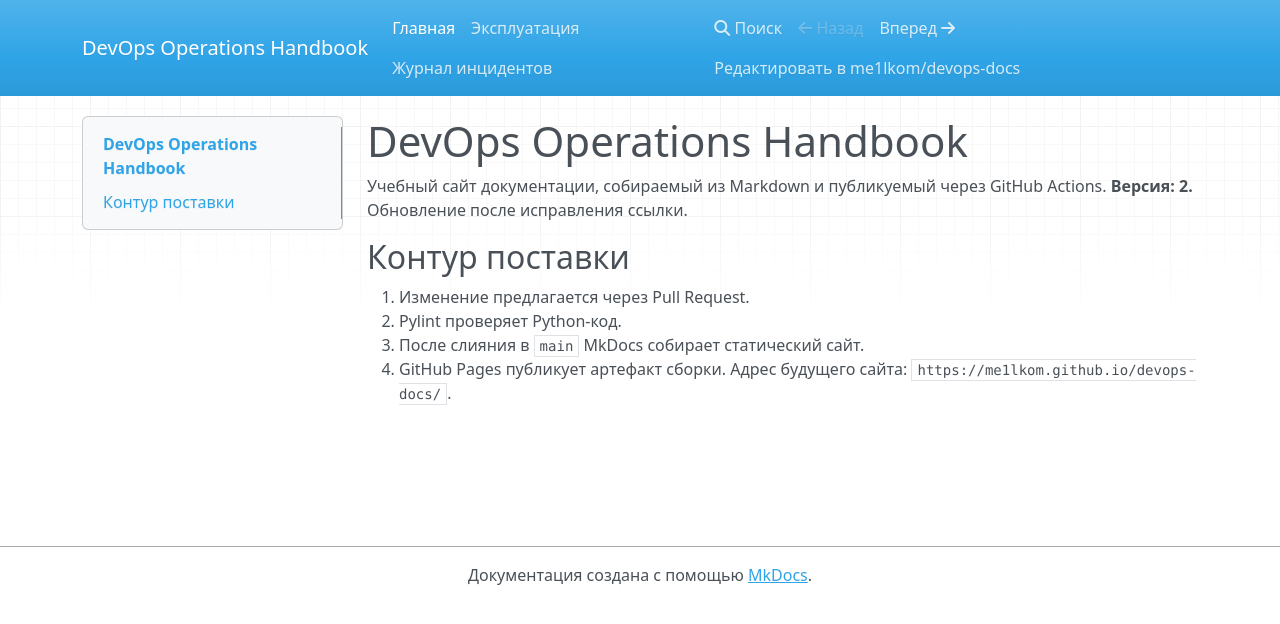
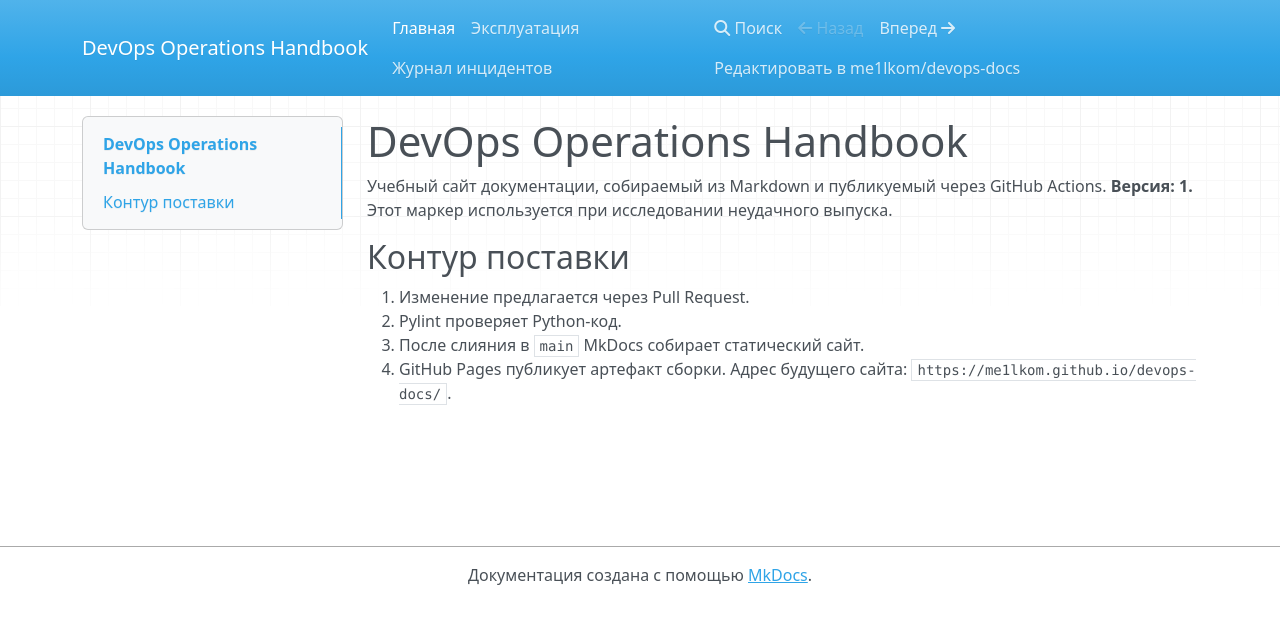
Before and after one commit to me1lkom/devops-docs, an MkDocs documentation site: the page built from docs/index.md, in a window 1280 px wide. Shown: the top 624 px of the page. Built offline with MkDocs 1.6.1, drawn with Linux system fonts in a browser that asks for light colours; nearby versions of some CDN libraries.

Commit message:
fix: restore documentation version 1

```diff
--- a/docs/index.md
+++ b/docs/index.md
@@ -1,6 +1,6 @@
 # DevOps Operations Handbook
 Учебный сайт документации, собираемый из Markdown и публикуемый через GitHub Actions.
-**Версия: 2.** Обновление после исправления ссылки.
+**Версия: 1.** Этот маркер используется при исследовании неудачного выпуска.
 ## Контур поставки
 1. Изменение предлагается через Pull Request.
 2. Pylint проверяет Python-код.
```
Also changed, not shown: docs/runbook.md (+0 -2 lines).
